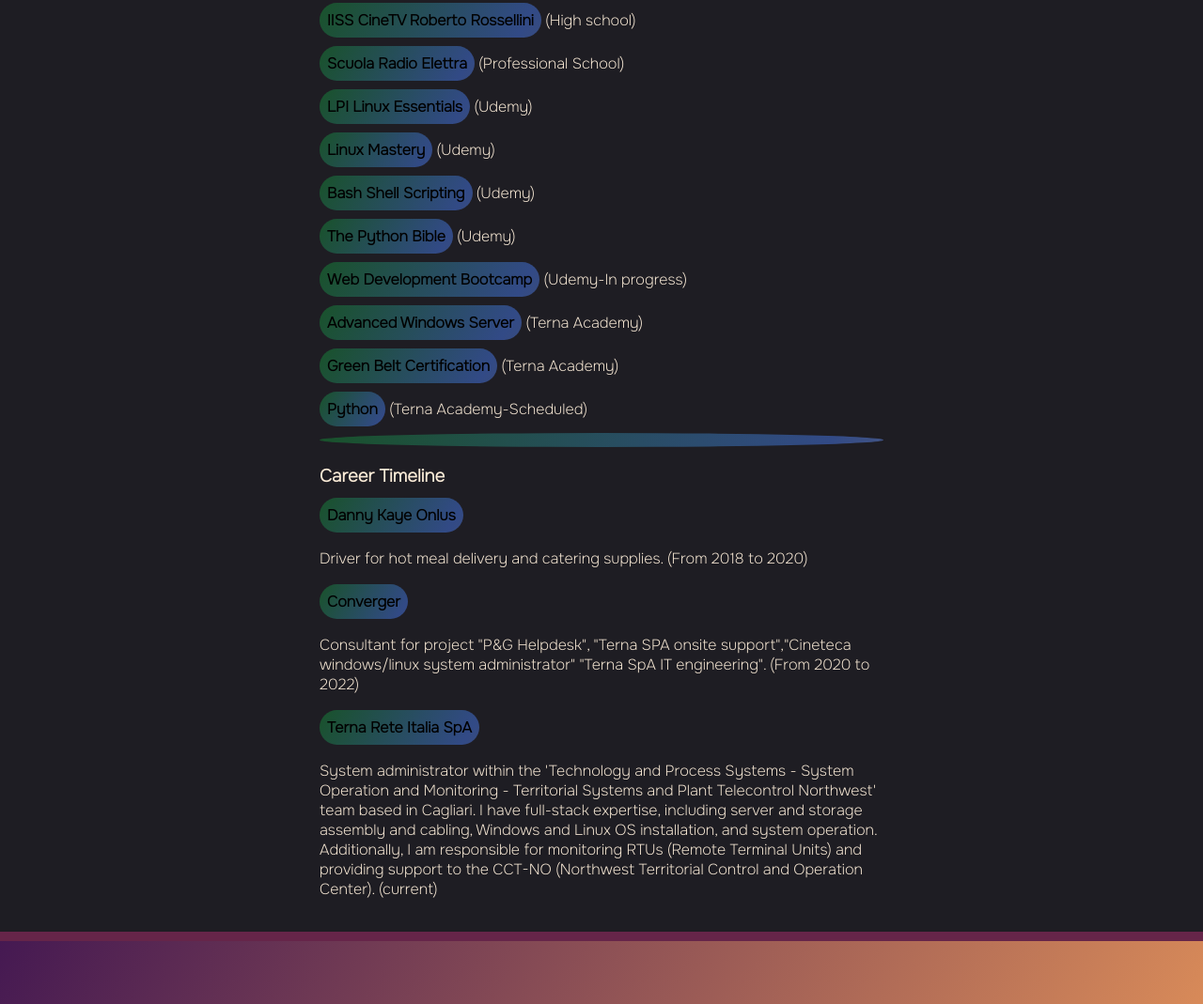
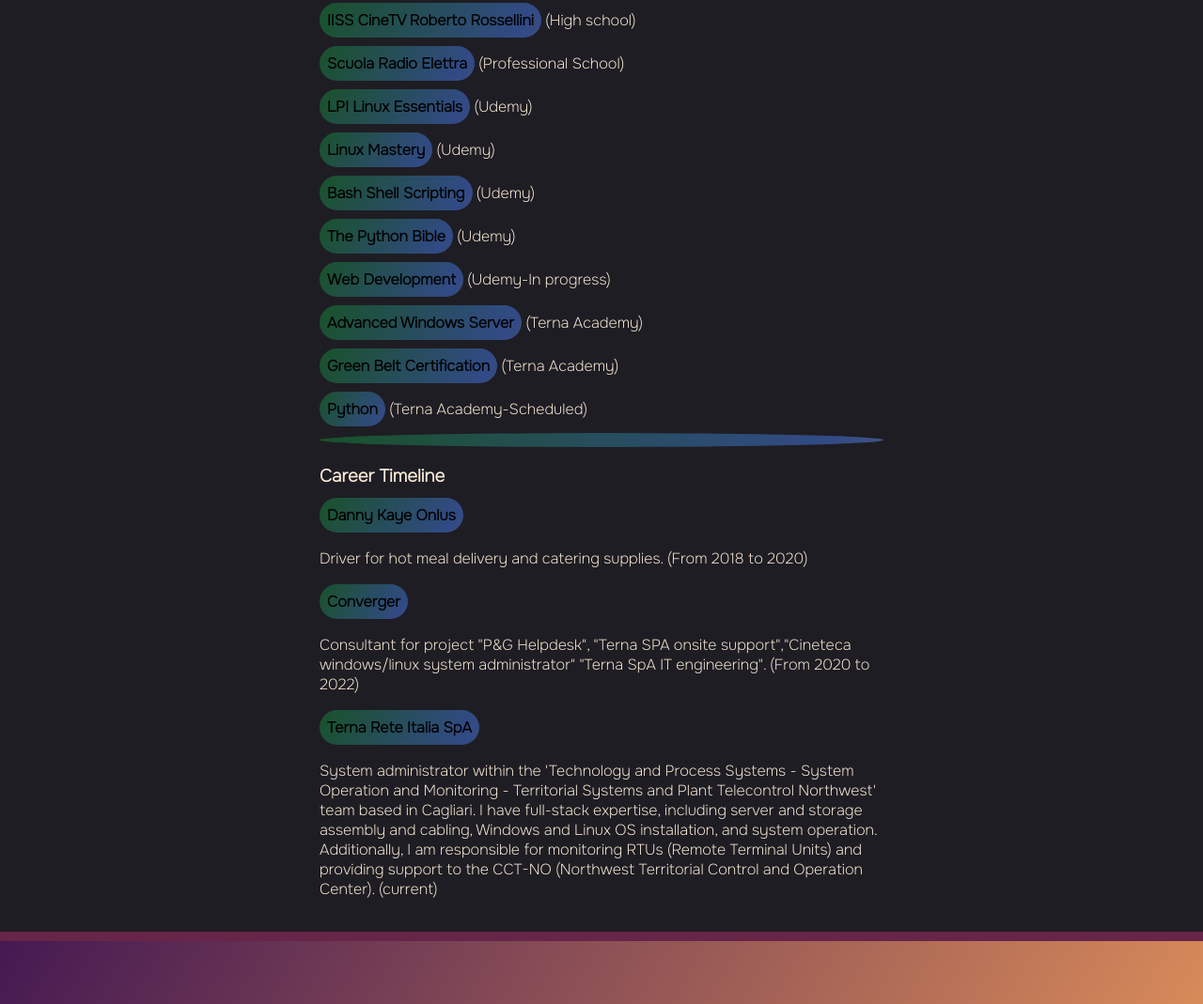
Before and after one commit to blacksky2023/Capstone_1, a plain HTML site: page index.html in a window 1280 px wide. Shown: the part 1207-2276 px from the top of the page at 94% size. Drawn offline with nearby package versions, Linux system fonts and the light colour scheme.

Commit message:
Rename The course in "Web Development"

```diff
--- a/index.html
+++ b/index.html
@@ -81,7 +81,7 @@
                             <li ><a class="link" href="https://www.udemy.com/course/linux-mastery/" target="_blank" class="border-radius-20 padding-5 an-white">Linux Mastery</a> (Udemy)</li>
                             <li ><a class="link" href="https://www.udemy.com/course/bash-mastery/" target="_blank" class="border-radius-20 padding-5 an-white">Bash Shell Scripting</a> (Udemy)</li>
                             <li ><a class="link" href="https://www.udemy.com/gift/the-python-bible/" target="_blank" class="border-radius-20 padding-5 an-white">The Python Bible</a> (Udemy)</li>
-                            <li ><a class="link" href="https://www.udemy.com/course/the-complete-web-development-bootcamp/" target="_blank" class="border-radius-20 padding-5 an-white">Web Development Bootcamp</a> (Udemy-In progress)</li>
+                            <li ><a class="link" href="https://www.udemy.com/course/the-complete-web-development-bootcamp/" target="_blank" class="border-radius-20 padding-5 an-white">Web Development</a> (Udemy-In progress)</li>
                             <li><a class="link" href="https://www.terna.it/it/persone/nostra-cultura/formazione" target="_blank" class="border-radius-20 padding-5 an-white">Advanced Windows Server</a> (Terna Academy)</li>
                             <li><a class="link" href="https://www.terna.it/it/persone/nostra-cultura/formazione" target="_blank" class="border-radius-20 padding-5 an-white">Green Belt Certification</a> (Terna Academy)</li>
                             <li><a class="link" href="https://www.terna.it/it/persone/nostra-cultura/formazione" target="_blank" class="border-radius-20 padding-5 an-white">Python</a> (Terna Academy-Scheduled)</li>
```
